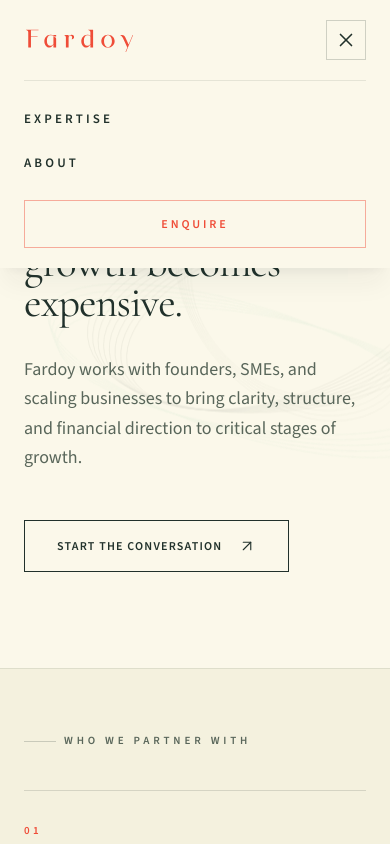
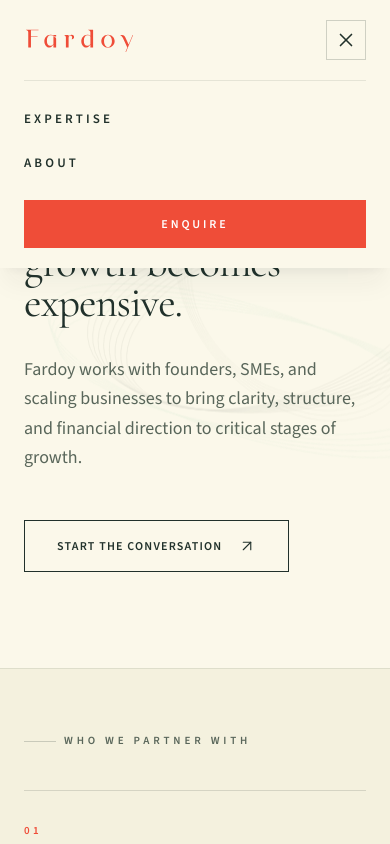
Before and after one commit to tugrulfirat/fardoy, a Next.js app: page / in a window 390 px wide. Both pictures are taken after a click on the button "Open navigation menu". Shown: the top 844 px of the page. Built offline with nearby package versions, Linux system fonts and the light colour scheme.

Commit message:
Enhance: Add explicit error handling for Vercel Blob upload failures
- Added alert in MediaLibrary to notify users if Vercel Blob upload fails due to missing environment variables.

```diff
--- a/components/Header.tsx
+++ b/components/Header.tsx
@@ -69,7 +69,7 @@
             <Link href="/about" onClick={() => setIsMenuOpen(false)} className="block py-3 text-[13px] uppercase tracking-[0.24em] font-bold text-brand-ink transition-colors hover:text-brand-red">
               About
             </Link>
-            <Link href="/consultation" onClick={() => setIsMenuOpen(false)} className="mt-4 flex h-12 w-full items-center justify-center border border-brand-red/45 text-[12px] uppercase tracking-[0.24em] font-bold text-brand-red transition-colors hover:bg-brand-red hover:text-white">
+            <Link href="/consultation" onClick={() => setIsMenuOpen(false)} className="mt-4 flex h-12 w-full items-center justify-center bg-brand-red text-[12px] uppercase tracking-[0.24em] font-bold text-white transition-colors hover:bg-brand-ink">
               Enquire
             </Link>
         </div>
--- a/components/MediaLibrary.tsx
+++ b/components/MediaLibrary.tsx
@@ -42,6 +42,10 @@
     try {
       const res = await fetch(`/api/admin/upload?filename=${file.name}`, { method: 'POST', body: file })
       const blob = await res.json()
+      if (!res.ok || blob.error) {
+        alert(`Upload failed: ${blob.error || 'Unknown error'}. Have you configured Vercel Blob in your .env.local?`)
+        return
+      }
       if (blob.url) {
         setImages([blob, ...images])
         if (onSelect) onSelect(blob.url)
```
